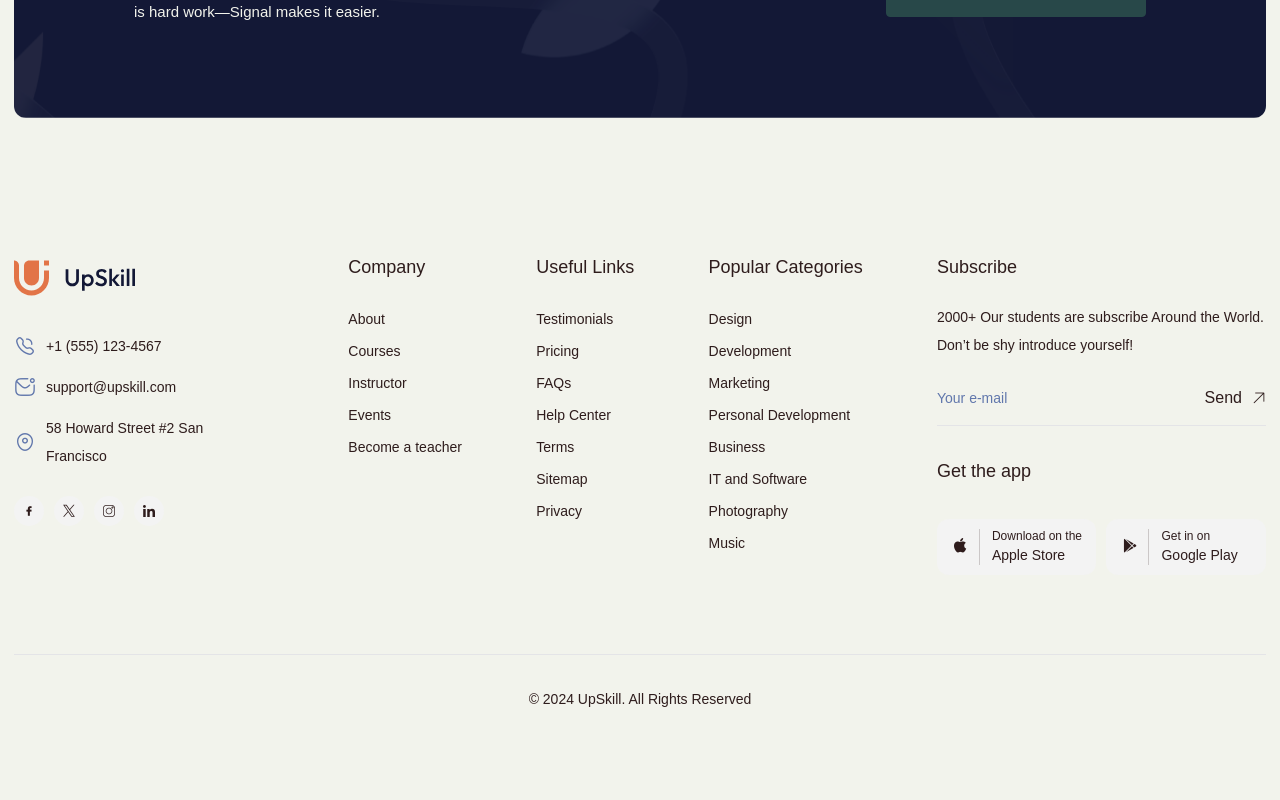
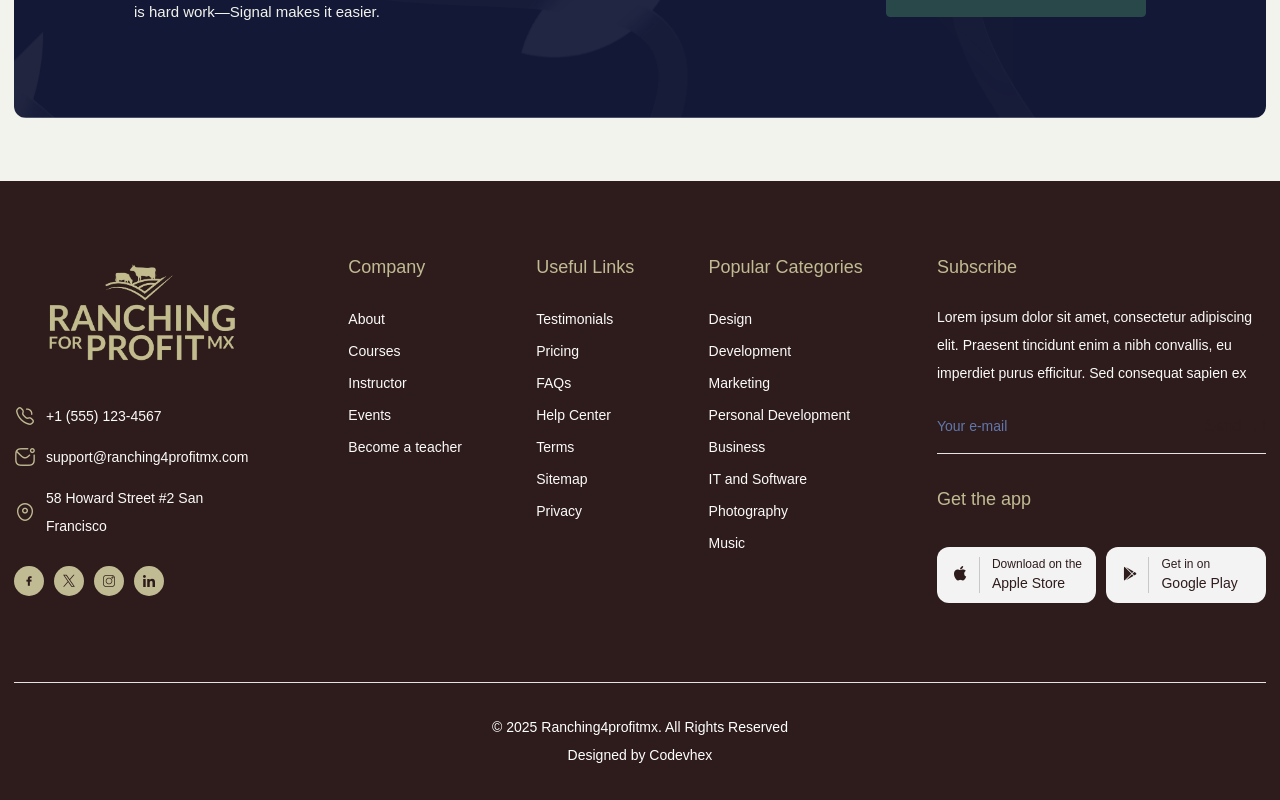
Before and after one commit to infocodevhex/front_ranching4profit, a Next.js app: page /home-01 in a window 1280 px wide. Shown: the part 6786-7586 px from the top of the page. Before the commit the page ends 7530 px from the top, so only its background shows below. Built offline with nearby package versions, Linux system fonts and the light colour scheme; a web font is replaced by a local one.

Commit message:
changes footer styles

```diff
--- a/app/(homes)/home-01/page.jsx
+++ b/app/(homes)/home-01/page.jsx
@@ -15,7 +15,7 @@
 export const metadata = {
   title:
     "Ranching4profitmx || Mejora tus tierras, tus animales, tus finanzas y tu vida.",
-  description: "UpSkill - Education Online Courses LMS React Nextjs Template",
+  description: "Ranching4profitmx",
 };
 export default function HomePage1() {
   return (
--- a/app/page.jsx
+++ b/app/page.jsx
@@ -2,8 +2,8 @@
 
 export const metadata = {
   title:
-    "Home 1 || UpSkill - Education Online Courses LMS React Nextjs Template",
-  description: "UpSkill - Education Online Courses LMS React Nextjs Template",
+    "Ranching4profitmx || Mejora tus tierras, tus animales, tus finanzas y tu vida.",
+  description: "Mejora tus tierras, tus animales, tus finanzas y tu vida.",
 };
 export default function Home() {
   return (
--- a/components/footers/Footer1.jsx
+++ b/components/footers/Footer1.jsx
@@ -35,7 +35,11 @@
       });
   };
   return (
-    <footer id="footer" className={parentClass}>
+    <footer
+      style={{ backgroundColor: "#2E1C1C" }}
+      id="footer"
+      className={parentClass}
+    >
       <div className="footer-wrap">
         <div className="footer-body">
           <div className="tf-container">
@@ -50,30 +54,41 @@
                       <Link href={`/`}>
                         <Image
                           alt=""
-                          src="/images/logo/logo.svg"
-                          width={123}
-                          height={36}
+                          src="/images/logo/r4p_logo.png"
+                          width={280}
+                          height={126}
                         />
                       </Link>
                     </div>
                     <ul className="address">
                       <li className="flex gap-10 items-center">
                         <div className="icon">
-                          <i className="flaticon-call" />
+                          <i
+                            className="flaticon-call"
+                            style={{ color: "#C1BB93" }}
+                          />
                         </div>
-                        <p>+1 (555) 123-4567</p>
+                        <p style={{ color: "#FBFBF9" }}>+1 (555) 123-4567</p>
                       </li>
                       <li className="flex gap-10 items-center">
                         <div className="icon">
-                          <i className="flaticon-mail-1" />
+                          <i
+                            className="flaticon-mail-1"
+                            style={{ color: "#C1BB93" }}
+                          />
                         </div>
-                        <p>support@upskill.com</p>
+                        <p style={{ color: "#FBFBF9" }}>
+                          support@ranching4profitmx.com
+                        </p>
                       </li>
                       <li className="flex gap-10 items-center">
                         <div className="icon">
-                          <i className="flaticon-location" />
+                          <i
+                            className="flaticon-location"
+                            style={{ color: "#C1BB93" }}
+                          />
                         </div>
-                        <p>
+                        <p style={{ color: "#FBFBF9" }}>
                           58 Howard Street #2 San
                           <br />
                           Francisco
@@ -83,7 +98,13 @@
                     <ul className="tf-social-icon flex items-center gap-10">
                       {socialLinks.map((link, index) => (
                         <li key={index}>
-                          <a href={link.href}>
+                          <a
+                            style={{
+                              backgroundColor: "#C1BB93",
+                              color: "#2E1C1C",
+                            }}
+                            href={link.href}
+                          >
                             <i className={link.icon} />
                           </a>
                         </li>
@@ -96,14 +117,23 @@
                       className="footer-menu-list wow fadeInUp"
                       data-wow-delay={menu.delay}
                     >
-                      <h5 className="fw-5">{menu.title}</h5>
-                      <ul>
+                      <h5 className="fw-5" style={{ color: "#C1BB93" }}>
+                        {menu.title}
+                      </h5>
+                      <ul style={{ color: "#FBFBF9" }}>
                         {menu.links.map((link, linkIndex) => (
                           <li key={linkIndex}>
                             {link.href.startsWith("/") ? (
-                              <Link href={link.href}>{link.name}</Link>
+                              <Link
+                                href={link.href}
+                                style={{ color: "#FBFBF9" }}
+                              >
+                                {link.name}
+                              </Link>
                             ) : (
-                              <a href={link.href}>{link.name}</a>
+                              <a href={link.href} style={{ color: "#FBFBF9" }}>
+                                {link.name}
+                              </a>
                             )}
                           </li>
                         ))}
@@ -114,10 +144,13 @@
                     className="footer-subscribe wow fadeInUp"
                     data-wow-delay="0.5s"
                   >
-                    <h5 className="fw-5">Subscribe</h5>
-                    <p>
-                      2000+ Our students are subscribe Around the World. Don’t
-                      be shy introduce yourself!
+                    <h5 className="fw-5" style={{ color: "#C1BB93" }}>
+                      Subscribe
+                    </h5>
+                    <p style={{ color: "#FBFBF9" }}>
+                      Lorem ipsum dolor sit amet, consectetur adipiscing elit.
+                      Praesent tincidunt enim a nibh convallis, eu imperdiet
+                      purus efficitur. Sed consequat sapien ex
                     </p>
                     <div
                       className={`tfSubscribeMsg ${
@@ -156,7 +189,9 @@
                         </button>
                       </div>
                     </form>
-                    <h5 className="fw-5 get-app">Get the app</h5>
+                    <h5 className="fw-5 get-app" style={{ color: "#C1BB93" }}>
+                      Get the app
+                    </h5>
                     <ul className="tf-app-download">
                       <li>
                         <a href="#">
@@ -191,8 +226,23 @@
           <div className="tf-container">
             <div className="row">
               <div className="col-12">
-                <div className="footer-bottom-wrap flex justify-center items-center">
-                  <p>©&nbsp;2024&nbsp;UpSkill. All Rights Reserved</p>
+                <div
+                  style={{ display: "flex", flexDirection: "column" }}
+                  className="footer-bottom-wrap flex justify-center items-center"
+                >
+                  <p style={{ color: "white" }}>
+                    ©&nbsp;2025&nbsp;Ranching4profitmx. All Rights Reserved{" "}
+                  </p>
+                  <p style={{ color: "white" }}>
+                    Designed by{" "}
+                    <span>
+                      {" "}
+                      <a style={{ color: "white" }} href="/">
+                        {" "}
+                        Codevhex
+                      </a>{" "}
+                    </span>
+                  </p>
                 </div>
               </div>
             </div>
```
